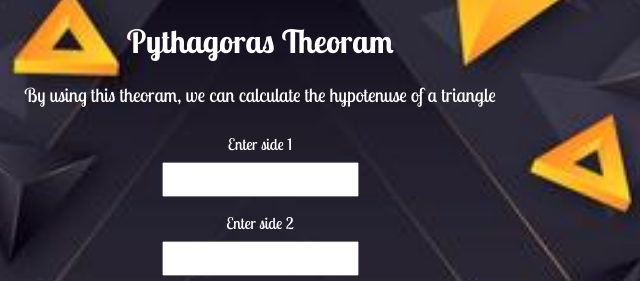
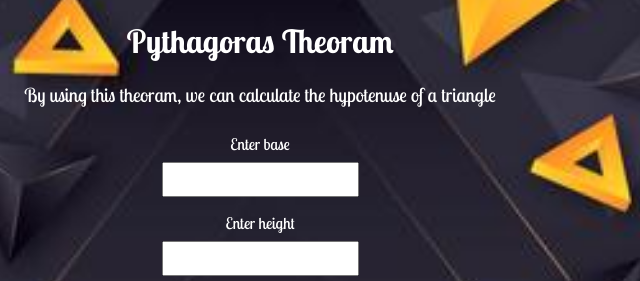
Before and after one commit to harshalini/neogcamp-fun-with-triangles, a plain HTML site: page pythagoras.html in a window 1280 px wide. Shown: the top 281 px of the page, 380-1020 px from the left. Drawn offline with Linux system fonts and the light colour scheme.

Commit message:
docs: changes in label name

```diff
--- a/pythagoras.html
+++ b/pythagoras.html
@@ -14,9 +14,9 @@
     <p style="text-align: center;">By using this theoram, we can calculate the hypotenuse of a triangle</p>
 
     <div class="sides">
-        <label for="side-1"> Enter side 1</label>
+        <label for="side-1"> Enter base</label>
         <input type="number" name="" id="side-1">
-        <label for="side-1"> Enter side 2</label>
+        <label for="side-1"> Enter height</label>
         <input type="number" name="" id="side-2">
         <button id="calculate-button">Calculate</button>
     </div>
```
